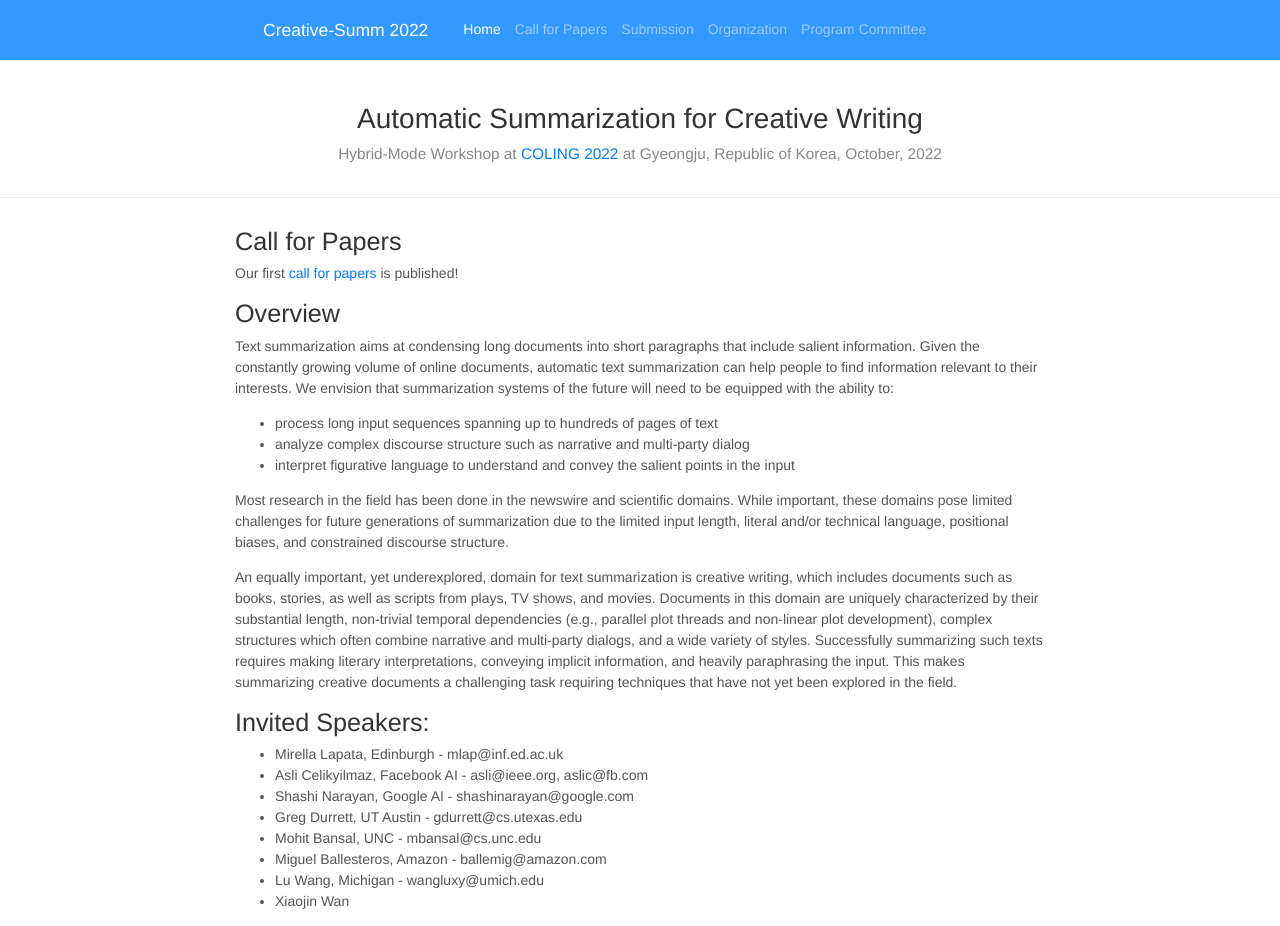
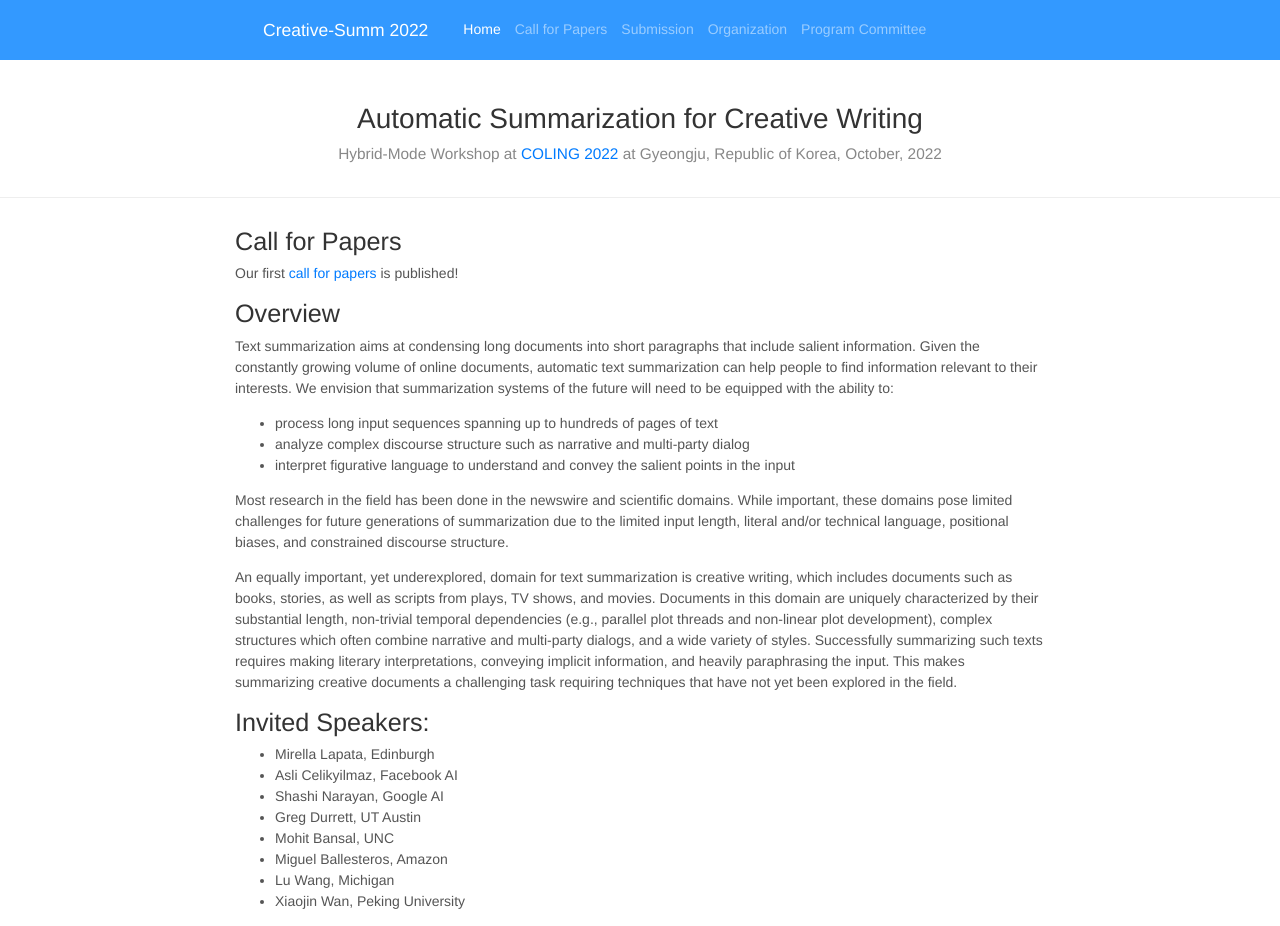
Before and after one commit to CreativeSumm/creativesumm.github.io, a Jekyll site: the page built from index.md, in a window 1280 px wide. Built offline with Jekyll 4.4.1, drawn with Linux system fonts in a browser that asks for light colours; nearby versions of some CDN libraries.

Commit message:
Update index.md

```diff
--- a/index.md
+++ b/index.md
@@ -22,14 +22,14 @@ An equally important, yet underexplored, domain for text summarization is creati
 
 ## Invited Speakers:
 
-- Mirella Lapata, Edinburgh - mlap@inf.ed.ac.uk
-- Asli Celikyilmaz, Facebook AI - asli@ieee.org, aslic@fb.com
-- Shashi Narayan, Google AI - shashinarayan@google.com
-- Greg Durrett, UT Austin - gdurrett@cs.utexas.edu
-- Mohit Bansal, UNC - mbansal@cs.unc.edu
-- Miguel Ballesteros, Amazon - ballemig@amazon.com
-- Lu Wang, Michigan - wangluxy@umich.edu
-- Xiaojin Wan
+- Mirella Lapata, Edinburgh
+- Asli Celikyilmaz, Facebook AI
+- Shashi Narayan, Google AI
+- Greg Durrett, UT Austin
+- Mohit Bansal, UNC
+- Miguel Ballesteros, Amazon
+- Lu Wang, Michigan
+- Xiaojin Wan, Peking University
 
 
 <!-- <a class="twitter-timeline tw-align-center" data-width="80%" margin="auto" text-align="center" href="https://twitter.com/intexsempar2020?ref_src=twsrc%5Etfw">Tweets by intexsempar2020</a> <script async src="https://platform.twitter.com/widgets.js" charset="utf-8"></script> -->
```
